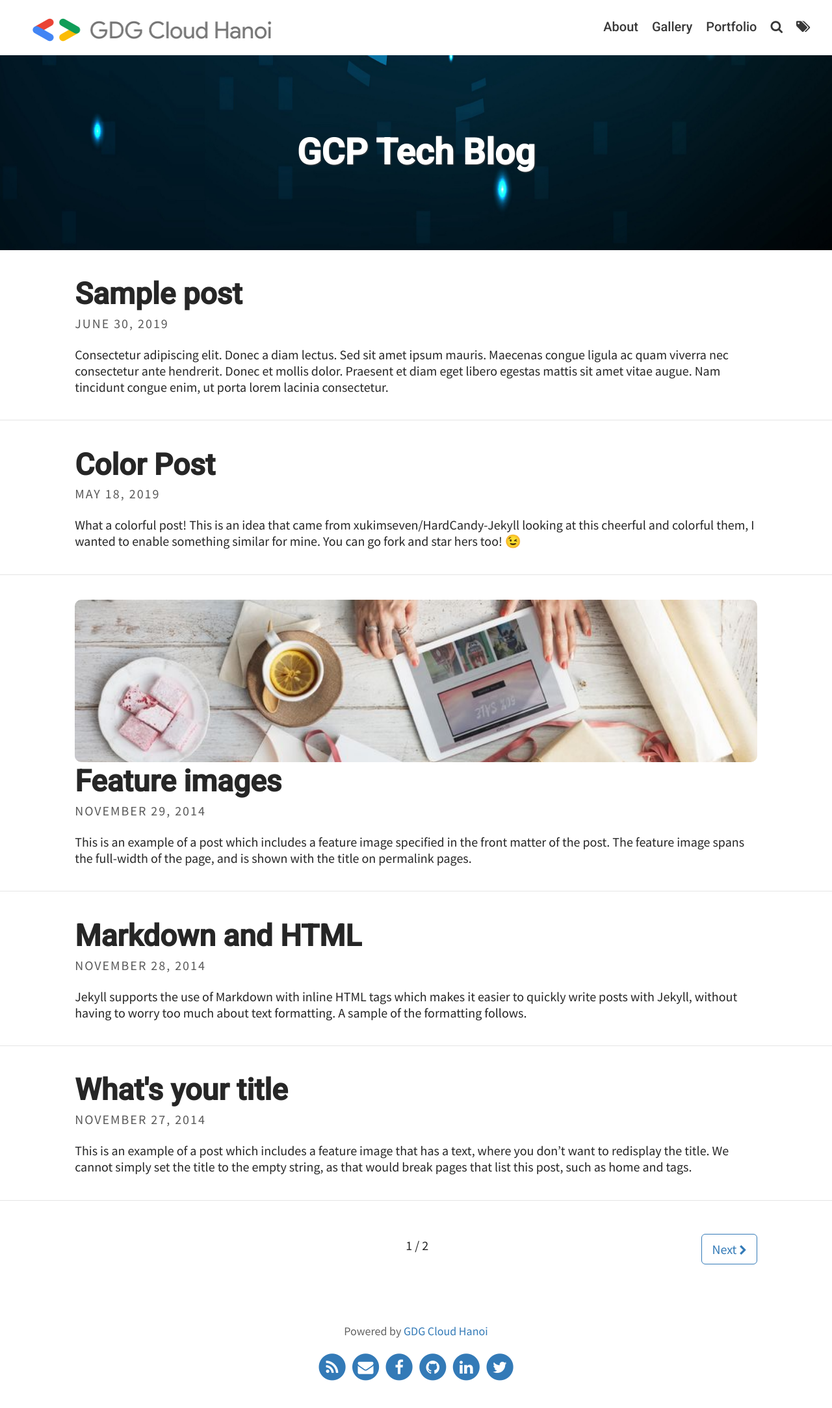
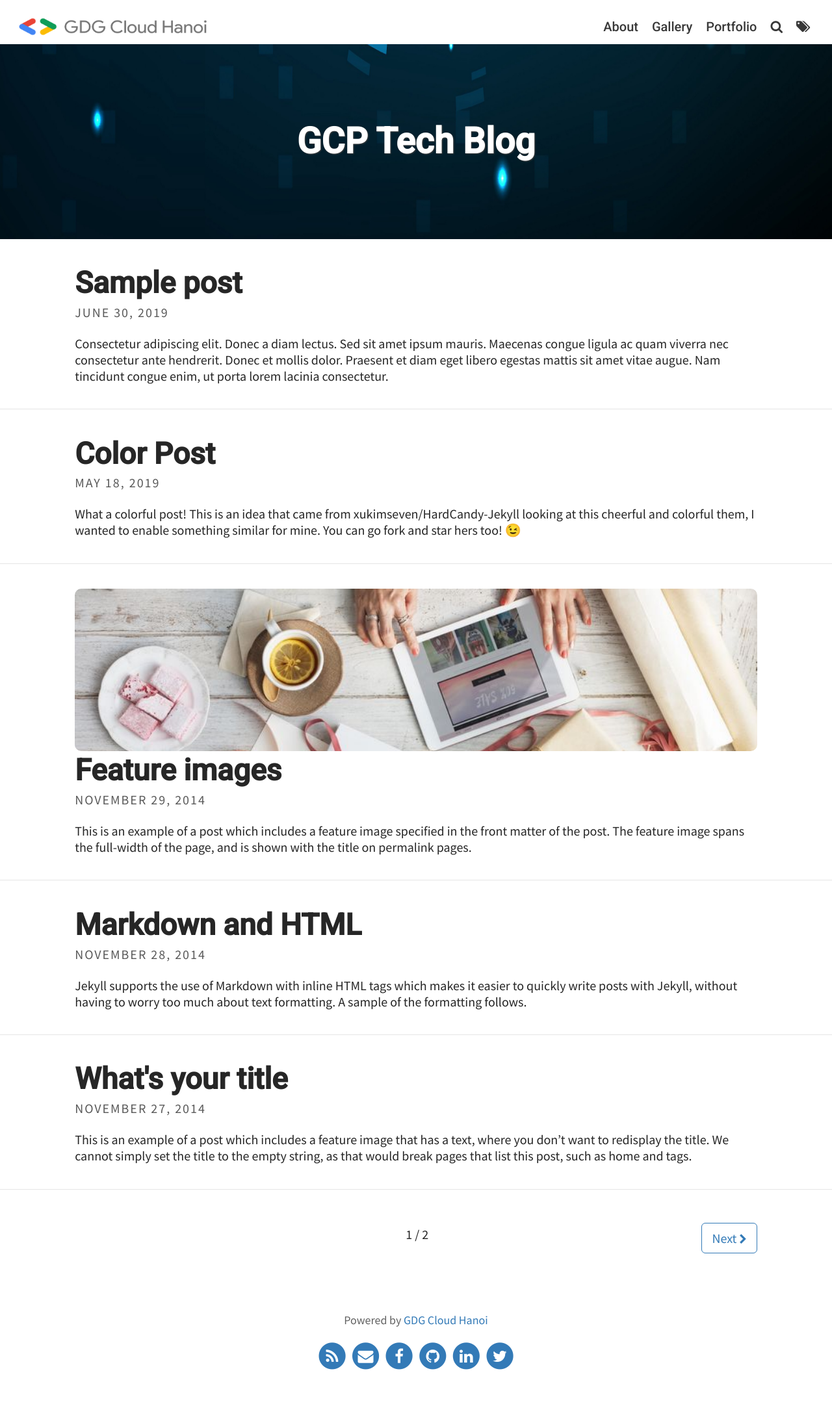
Before and after one commit to gdgcloudhanoi/gdgcloudhanoi.github.io, a Jekyll site: the page built from index.html, in a window 1280 px wide. Shown: the whole page at 65% size. Built offline with Jekyll 4.4.1, drawn with Linux system fonts in a browser that asks for light colours; the list of posts is cut into pages by our own code.

Commit message:
Edit margin of logo
Signed-off-by: Nguyen Hai Truong <truongnh@vn.fujitsu.com>

```diff
--- a/_sass/includes/_navbar.scss
+++ b/_sass/includes/_navbar.scss
@@ -36,12 +36,11 @@
   }
 
   .avatar {
-    height: 2em;
+    height: 30px;
+	width: 295px;
     float: left;
-	margin-bottom: 7px;
-    margin-left: 1em;
+	margin: auto auto;
     padding: 1px 1px;
-
   }
 
   .site-title {
```
